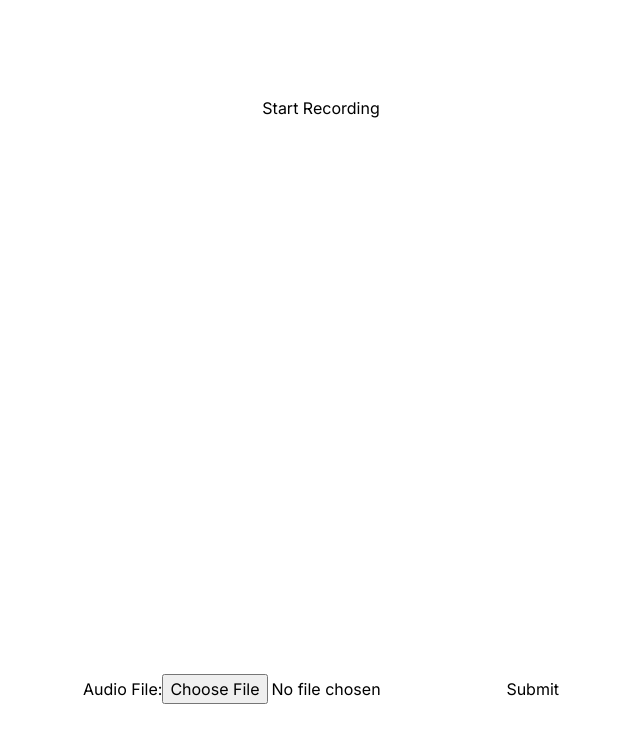
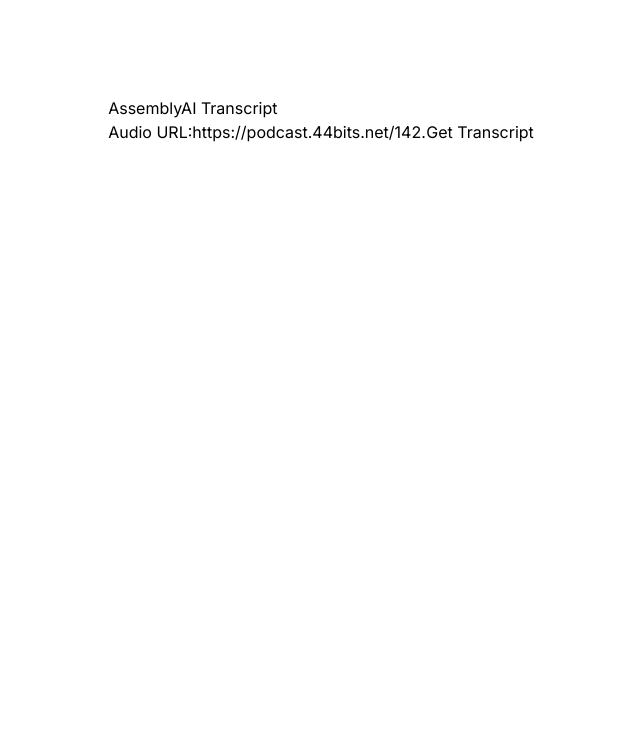
Before and after one commit to gamrom/family_diary_front, a Next.js app: page / in a window 1280 px wide. Shown: the top 742 px of the page, without its empty margins (319-959 px from the left). Built offline with nearby package versions, Linux system fonts and the light colour scheme.

Commit message:
STT 디폴트 성공

```diff
--- /dev/null
+++ b/app/Stt.js
@@ -0,0 +1,44 @@
+"use client";
+
+import React, { useState, useEffect } from "react";
+import axios from "axios";
+
+export const Stt = () => {
+  const [audioUrl, setAudioUrl] = useState(
+    "https://podcast.44bits.net/142.mp3"
+  );
+  const [transcript, setTranscript] = useState("");
+
+  useEffect(() => {
+    console.log("Transcript:", transcript)
+  }, [transcript]);
+
+  const handleSubmit = async (e) => {
+    e.preventDefault();
+
+    try {
+      const response = await axios.post("/api/transcripts", { audioUrl });
+      setTranscript(response.data.text);
+    } catch (error) {
+      console.error("Error:", error);
+    }
+  };
+
+  return (
+    <div>
+      <h1>AssemblyAI Transcript</h1>
+      <form onSubmit={handleSubmit}>
+        <label>
+          Audio URL:
+          <input
+            type="text"
+            value={audioUrl}
+            onChange={(e) => setAudioUrl(e.target.value)}
+          />
+        </label>
+        <button type="submit">Get Transcript</button>
+      </form>
+      {transcript && <div>{JSON.stringify(transcript)}</div>}
+    </div>
+  );
+}
--- /dev/null
+++ b/app/api/transcripts/route.js
@@ -0,0 +1,25 @@
+// app/api/transcripts/route.js
+import { NextResponse } from "next/server";
+import { AssemblyAI } from "assemblyai";
+
+export async function POST(request) {
+  try {
+    const client = new AssemblyAI({
+      apiKey: process.env.ASSEMBLYAI_API_KEY,
+    });
+
+    // const audioUrl = "https://t1.daumcdn.net/cfile/tistory/155667134C5A464171";
+    // const audioUrl = "https://t1.daumcdn.net/cfile/tistory/195F9B134C5A462F3D";
+    // const audioUrl = "https://clova.ai//speech/media/sample_ytn.mp3";
+    const audioUrl = "https://clova.ai/speech/media/media_sample.mp3";
+
+    const config = {
+      audio_url: audioUrl,
+      language_code: "ko",
+    };
+    const transcript = await client.transcripts.transcribe(config);
+    return NextResponse.json(transcript);
+  } catch (error) {
+    return NextResponse.json({ error: error.message }, { status: 500 });
+  }
+}
--- a/app/page.js
+++ b/app/page.js
@@ -1,11 +1,13 @@
 import { Recorder } from "./Recorder";
 import { SpeakToText } from "./SpeakToText";
+import { Stt } from "./Stt";
 
 export default async function Home() {
   return (
     <main className="flex min-h-screen flex-col items-center justify-between p-24">
-      <Recorder />
-      <SpeakToText />
+      {/* <Recorder /> */}
+      {/* <SpeakToText /> */}
+      <Stt />
     </main>
   );
 }
--- a/package.json
+++ b/package.json
@@ -9,6 +9,7 @@
     "lint": "next lint"
   },
   "dependencies": {
+    "assemblyai": "^4.5.0",
     "audio-recorder-polyfill": "^0.4.1",
     "axios": "^1.7.2",
     "fs": "^0.0.1-security",
```
Also changed, not shown: 1 other file (tests, documents, lock files or other folders).
